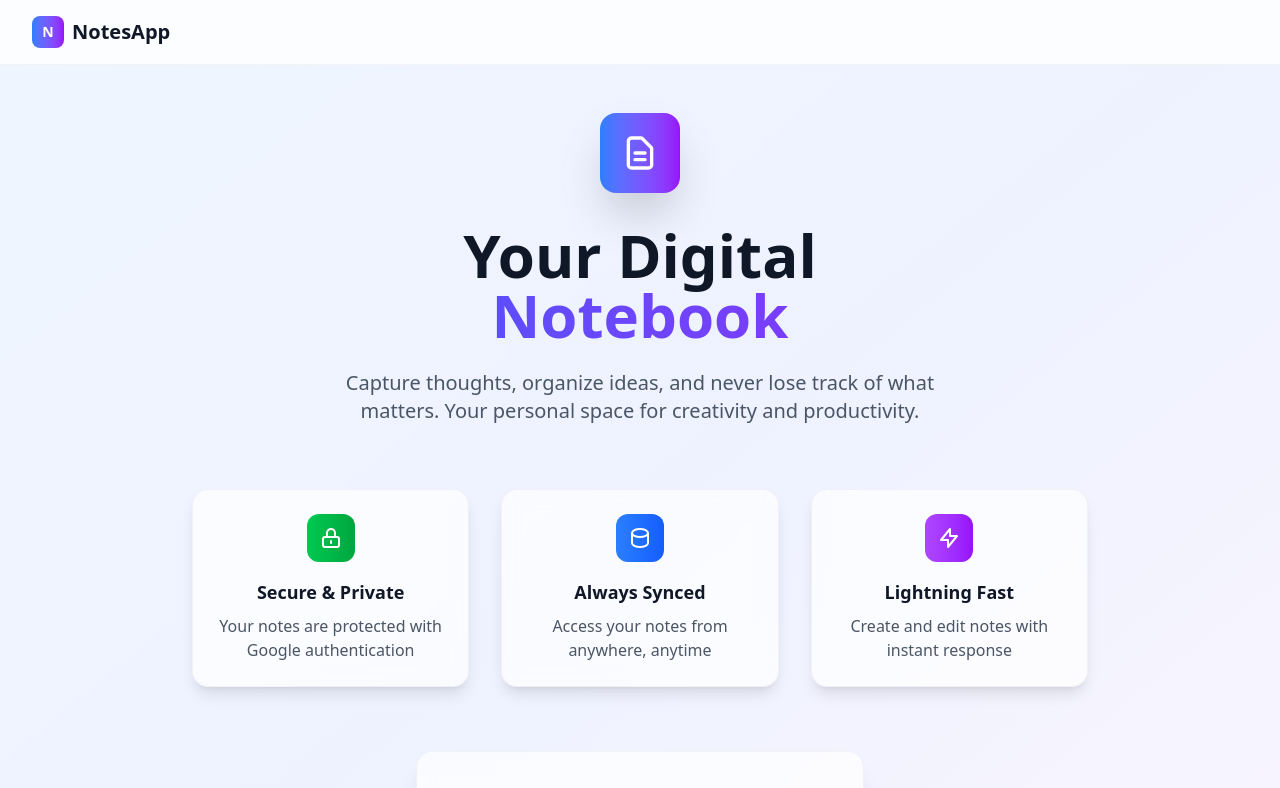
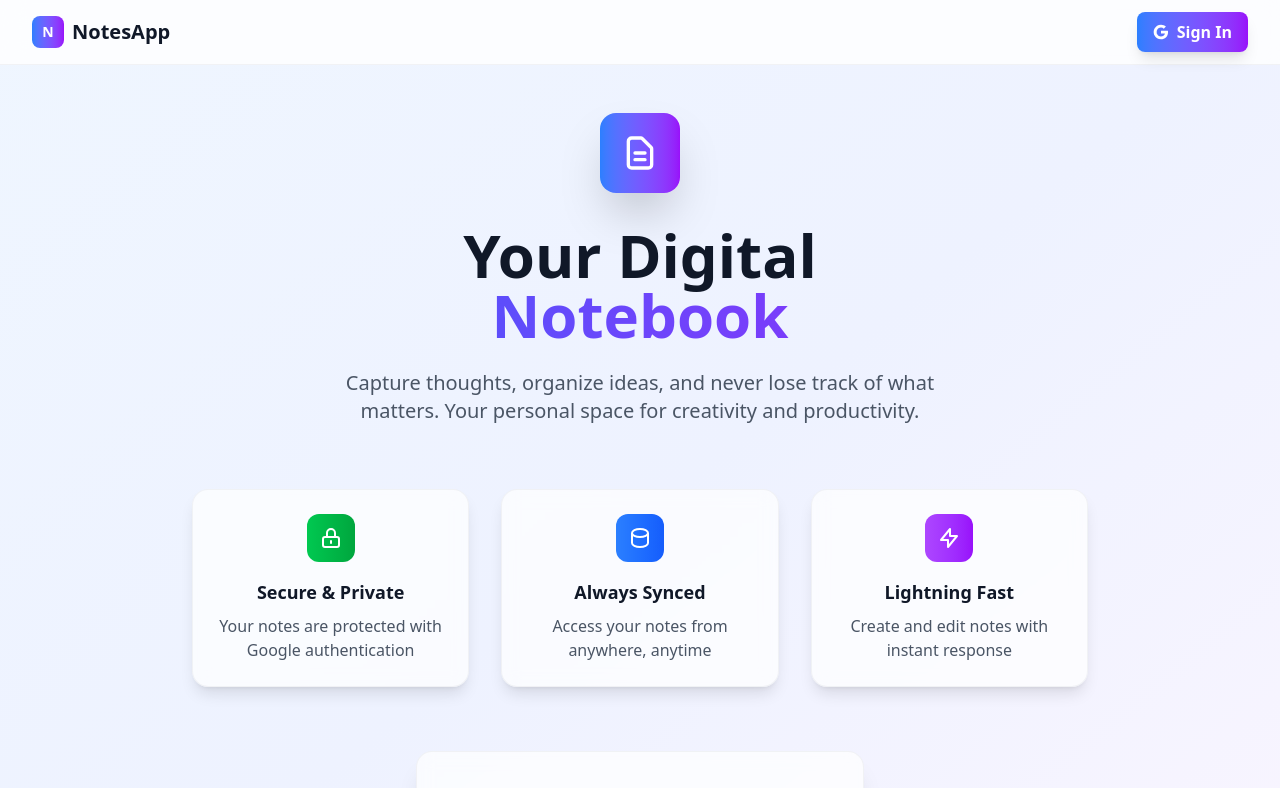
Before and after one commit to prashantGeek/notesapp, a Next.js app in the folder notes-frontend/: page / in a window 1280 px wide. Shown: the top 788 px of the page. Built offline with nearby package versions, Linux system fonts and the light colour scheme; no server answers.

Commit message:
feat: Enhance user authentication UI with sign-in button and improved layout for action cards

```diff
--- a/notes-frontend/src/app/page.js
+++ b/notes-frontend/src/app/page.js
@@ -61,7 +61,8 @@
               </div>
               <span className="text-xl font-bold text-gray-900">NotesApp</span>
             </div>
-            {user && (
+
+            {user ? (
               <div className="flex items-center space-x-4">
                 <div className="relative">
                   <img
@@ -78,6 +79,19 @@
                 </div>
                 <span className="text-sm font-medium text-gray-700">{user.name}</span>
               </div>
+            ) : (
+              <button
+                onClick={handleLogin}
+                className="inline-flex items-center px-4 py-2 bg-gradient-to-r from-blue-500 to-purple-600 text-white rounded-lg font-semibold hover:from-blue-600 hover:to-purple-700 transition-all duration-300 shadow-lg hover:shadow-xl transform hover:-translate-y-0.5 space-x-2"
+              >
+                <svg className="w-4 h-4" viewBox="0 0 24 24">
+                  <path fill="currentColor" d="M22.56 12.25c0-.78-.07-1.53-.2-2.25H12v4.26h5.92c-.26 1.37-1.04 2.53-2.21 3.31v2.77h3.57c2.08-1.92 3.28-4.74 3.28-8.09z"/>
+                  <path fill="currentColor" d="M12 23c2.97 0 5.46-.98 7.28-2.66l-3.57-2.77c-.98.66-2.23 1.06-3.71 1.06-2.86 0-5.29-1.93-6.16-4.53H2.18v2.84C3.99 20.53 7.7 23 12 23z"/>
+                  <path fill="currentColor" d="M5.84 14.09c-.22-.66-.35-1.36-.35-2.09s.13-1.43.35-2.09V7.07H2.18C1.43 8.55 1 10.22 1 12s.43 3.45 1.18 4.93l2.85-2.22.81-.62z"/>
+                  <path fill="currentColor" d="M12 5.38c1.62 0 3.06.56 4.21 1.64l3.15-3.15C17.45 2.09 14.97 1 12 1 7.7 1 3.99 3.47 2.18 7.07l3.66 2.84c.87-2.6 3.3-4.53 6.16-4.53z"/>
+                </svg>
+                <span>Sign In</span>
+              </button>
             )}
           </div>
         </div>
@@ -113,33 +127,33 @@
 
             {/* Action Cards */}
             <div className="grid md:grid-cols-2 gap-6 max-w-2xl mx-auto mb-12">
-              <div className="bg-white/70 backdrop-blur-sm rounded-2xl p-8 shadow-xl border border-gray-200/50 hover:shadow-2xl transition-all duration-300 hover:scale-105">
+              <div className="bg-white/70 backdrop-blur-sm rounded-2xl p-8 shadow-xl border border-gray-200/50 hover:shadow-2xl transition-all duration-300 hover:scale-105 flex flex-col h-full">
                 <div className="w-12 h-12 bg-gradient-to-r from-blue-500 to-blue-600 rounded-xl flex items-center justify-center mb-4 mx-auto">
                   <svg className="w-6 h-6 text-white" fill="none" stroke="currentColor" viewBox="0 0 24 24">
                     <path strokeLinecap="round" strokeLinejoin="round" strokeWidth={2} d="M9 12h6m-6 4h6m2 5H7a2 2 0 01-2-2V5a2 2 0 012-2h5.586a1 1 0 01.707.293l5.414 5.414a1 1 0 01.293.707V19a2 2 0 01-2 2z" />
                   </svg>
                 </div>
-                <h3 className="text-xl font-semibold text-gray-900 mb-2">My Notes</h3>
-                <p className="text-gray-600 mb-6">Access and manage all your notes in one place</p>
+                <h3 className="text-xl font-semibold text-gray-900 mb-2 text-center">My Notes</h3>
+                <p className="text-gray-600 mb-6 text-center flex-grow">Access and manage all your notes in one place</p>
                 <button
                   onClick={() => window.location.href = '/dashboard'}
-                  className="w-full bg-gradient-to-r from-blue-500 to-blue-600 text-white px-6 py-3 rounded-xl font-semibold hover:from-blue-600 hover:to-blue-700 transition-all duration-300 shadow-lg hover:shadow-xl transform hover:-translate-y-0.5"
+                  className="w-full bg-gradient-to-r from-blue-500 to-blue-600 text-white px-6 py-3 rounded-xl font-semibold hover:from-blue-600 hover:to-blue-700 transition-all duration-300 shadow-lg hover:shadow-xl transform hover:-translate-y-0.5 mt-auto"
                 >
                   Go to Dashboard
                 </button>
               </div>
 
-              <div className="bg-white/70 backdrop-blur-sm rounded-2xl p-8 shadow-xl border border-gray-200/50 hover:shadow-2xl transition-all duration-300 hover:scale-105">
+              <div className="bg-white/70 backdrop-blur-sm rounded-2xl p-8 shadow-xl border border-gray-200/50 hover:shadow-2xl transition-all duration-300 hover:scale-105 flex flex-col h-full">
                 <div className="w-12 h-12 bg-gradient-to-r from-red-500 to-red-600 rounded-xl flex items-center justify-center mb-4 mx-auto">
                   <svg className="w-6 h-6 text-white" fill="none" stroke="currentColor" viewBox="0 0 24 24">
                     <path strokeLinecap="round" strokeLinejoin="round" strokeWidth={2} d="M17 16l4-4m0 0l-4-4m4 4H7m6 4v1a3 3 0 01-3 3H6a3 3 0 01-3-3V7a3 3 0 013-3h4a3 3 0 013 3v1" />
                   </svg>
                 </div>
-                <h3 className="text-xl font-semibold text-gray-900 mb-2">Sign Out</h3>
-                <p className="text-gray-600 mb-6">Securely logout from your account</p>
+                <h3 className="text-xl font-semibold text-gray-900 mb-2 text-center">Sign Out</h3>
+                <p className="text-gray-600 mb-6 text-center flex-grow">Securely logout from your account</p>
                 <button
                   onClick={handleLogout}
-                  className="w-full bg-gradient-to-r from-red-500 to-red-600 text-white px-6 py-3 rounded-xl font-semibold hover:from-red-600 hover:to-red-700 transition-all duration-300 shadow-lg hover:shadow-xl transform hover:-translate-y-0.5"
+                  className="w-full bg-gradient-to-r from-red-500 to-red-600 text-white px-6 py-3 rounded-xl font-semibold hover:from-red-600 hover:to-red-700 transition-all duration-300 shadow-lg hover:shadow-xl transform hover:-translate-y-0.5 mt-auto"
                 >
                   Logout
                 </button>
```
